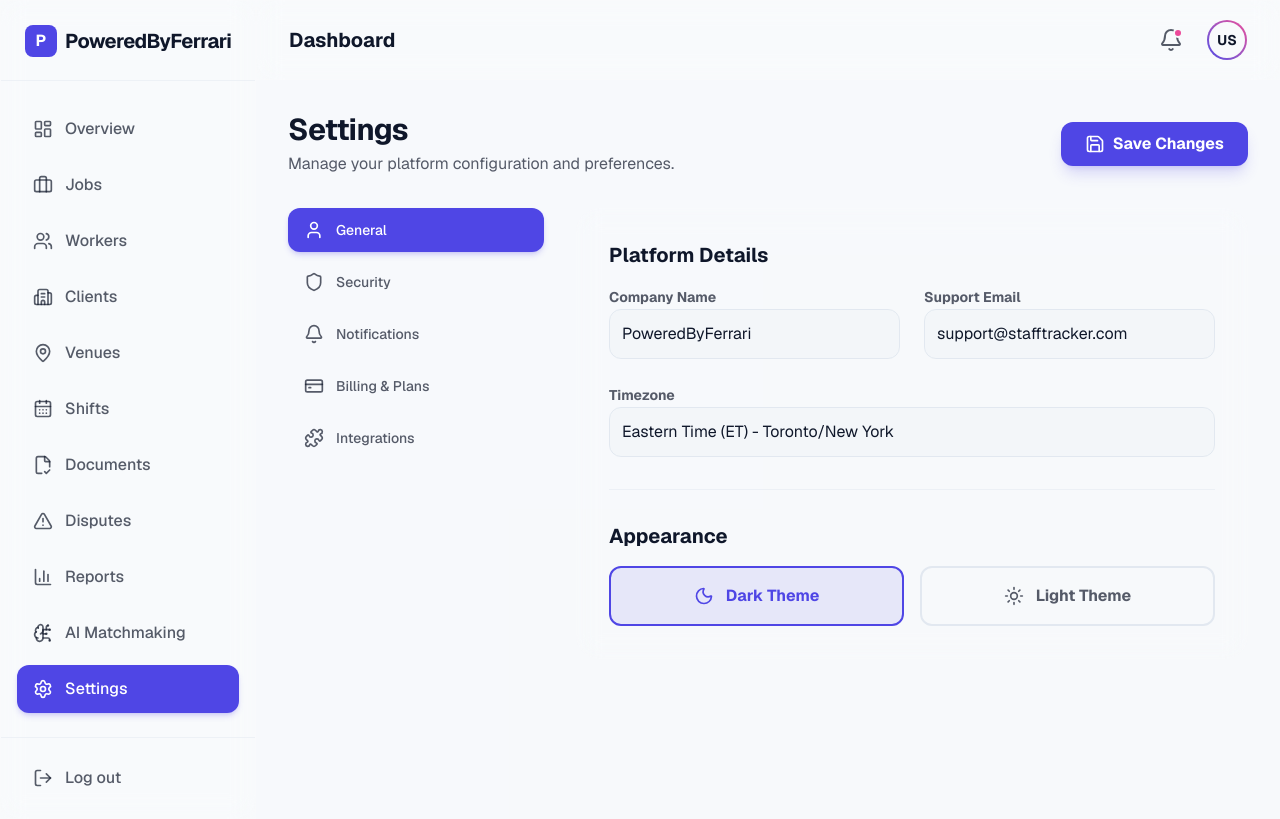
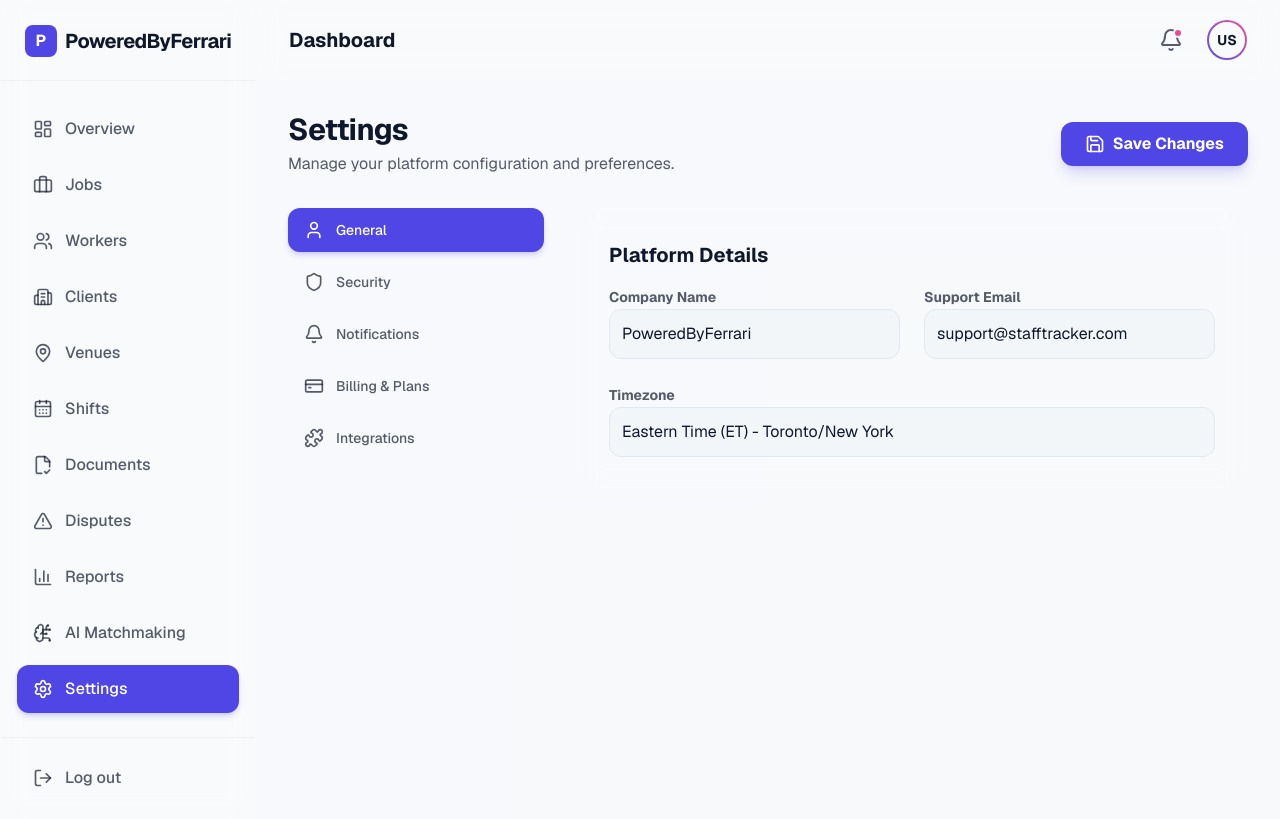
Before and after one commit to Sellaya/Staftracker, a Next.js app: page /dashboard/settings in a window 1280 px wide. Built offline with nearby package versions, Linux system fonts and the light colour scheme.

Commit message:
Remove appearance option from settings

```diff
--- a/src/app/dashboard/settings/page.tsx
+++ b/src/app/dashboard/settings/page.tsx
@@ -139,29 +139,6 @@ export default function Settings() {
                   </div>
                 </div>
 
-                <hr className="border-secondary/50" />
-
-                <div>
-                  <h3 className="text-xl font-bold mb-4">Appearance</h3>
-                  <div className="grid grid-cols-2 gap-4">
-                    <button
-                      onClick={() => setTheme("dark")}
-                      className={`p-4 rounded-xl border-2 flex items-center justify-center gap-3 font-bold transition-all ${
-                        theme === "dark" ? "border-primary bg-primary/10 text-primary" : "border-secondary hover:border-foreground/30 text-foreground/70"
-                      }`}
-                    >
-                      <Moon className="w-5 h-5" /> Dark Theme
-                    </button>
-                    <button
-                      onClick={() => setTheme("light")}
-                      className={`p-4 rounded-xl border-2 flex items-center justify-center gap-3 font-bold transition-all ${
-                        theme === "light" ? "border-primary bg-primary/10 text-primary" : "border-secondary hover:border-foreground/30 text-foreground/70"
-                      }`}
-                    >
-                      <Sun className="w-5 h-5" /> Light Theme
-                    </button>
-                  </div>
-                </div>
               </motion.div>
             )}
 
```
